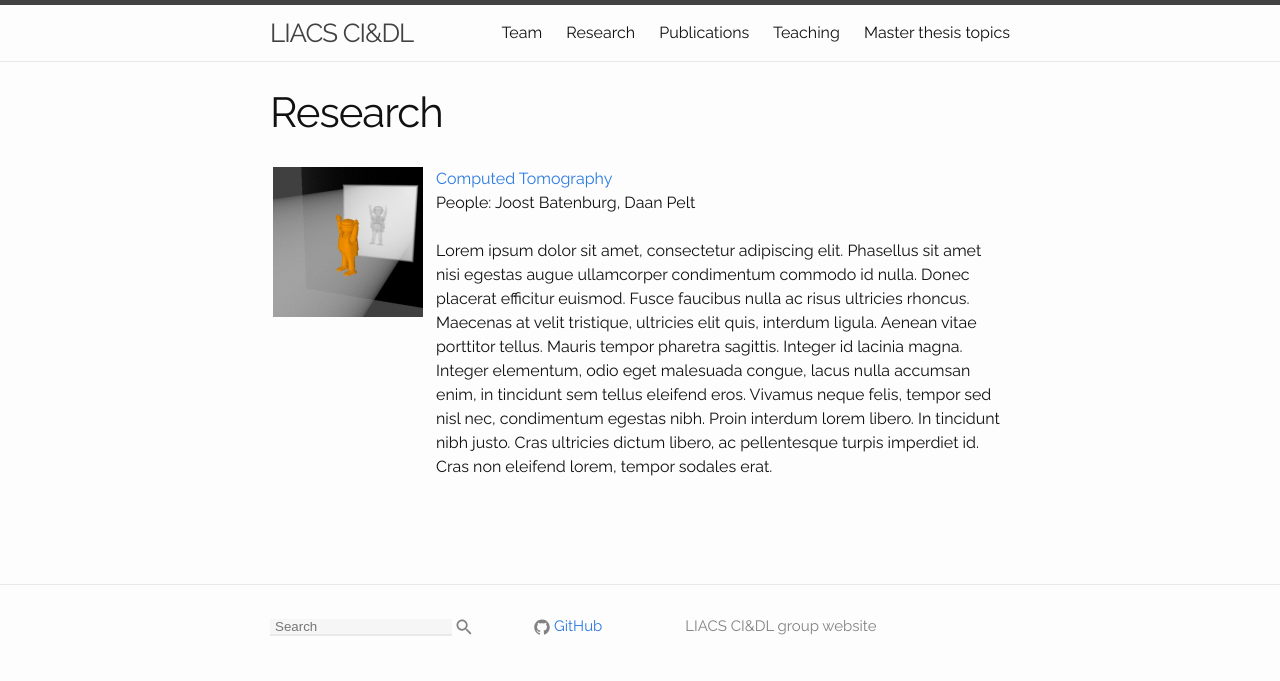
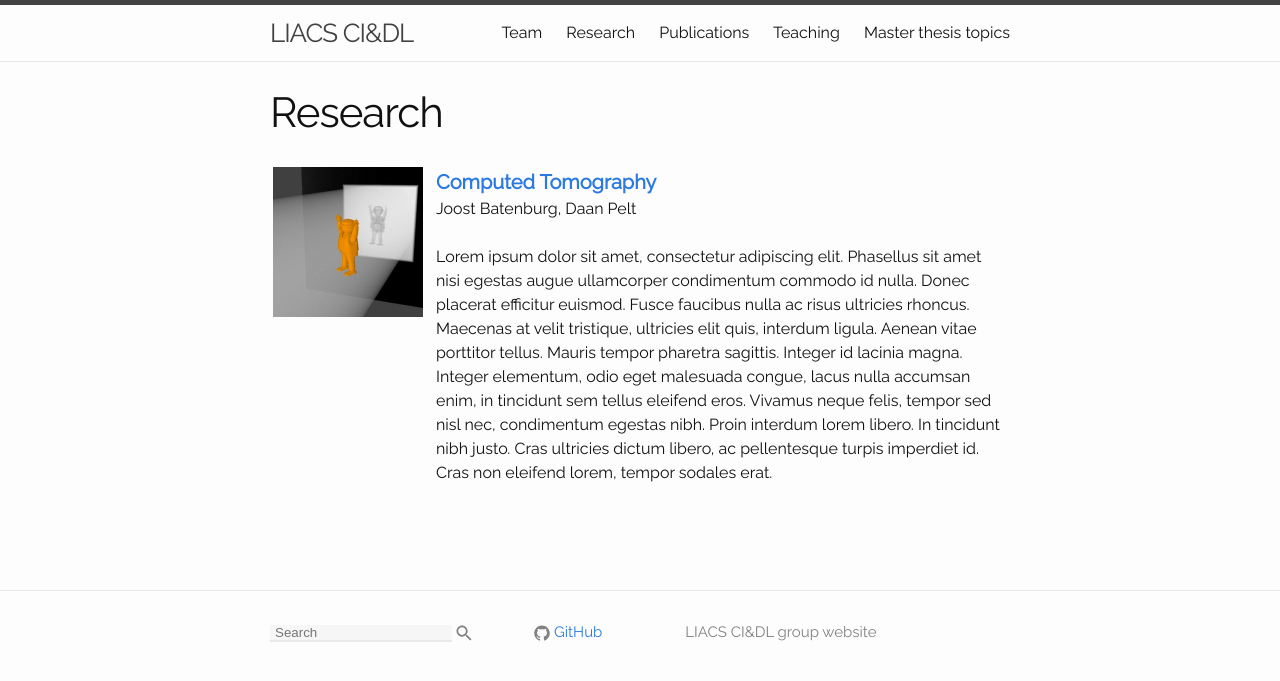
Before and after one commit to liacs-cidl/liacs-cidl.github.io, a Jekyll site: the page built from main_pages/40_research.md, in a window 1280 px wide. Shown: the top 681 px of the page. Built offline with Jekyll 4.4.1, drawn with Linux system fonts in a browser that asks for light colours.

Commit message:
Make research page similar to other pages

```diff
--- a/main_pages/40_research.md
+++ b/main_pages/40_research.md
@@ -9,8 +9,8 @@ include_in_menu: true
 {% for topic in site.data.research%}
 <tr>
 <td style="width:150px; vertical-align:top"><img src="{{ topic.picture }}" style="object-fit:cover; width:150px; height:150px;"/></td> <td style="padding-left:10px">
-{% if topic.link And topic.link != "" And topic.link != nil %}<a href="{{topic.link}}"> {{topic.topic}}</a> {% else %} {{topic.topic}} {% endif %}
-{% if topic.people And topic.people != "" And topic.people != nil %} <br>People: {{topic.people}} {% endif %}
+<b style="font-size:20px">{% if topic.link And topic.link != "" And topic.link != nil %}<a href="{{topic.link}}"> {{topic.topic}}</a> {% else %} {{topic.topic}} {% endif %}</b>
+{% if topic.people And topic.people != "" And topic.people != nil %} <br>{{topic.people}} {% endif %}
 <br><br>
 {{ topic.description }}
 
```
